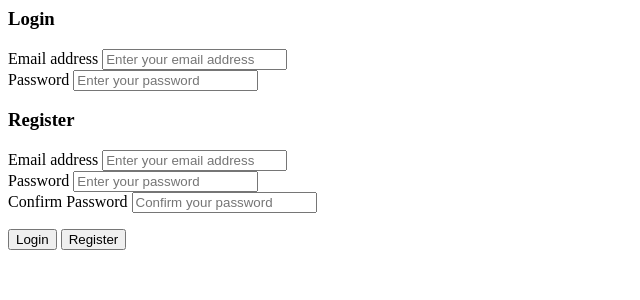
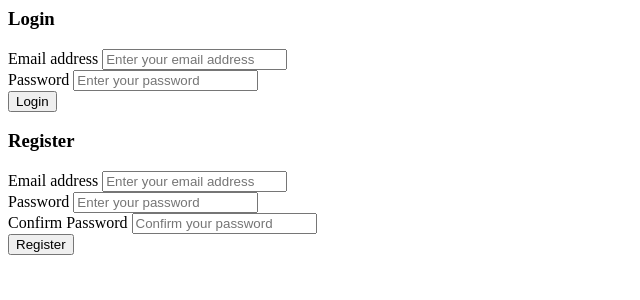
Before and after one commit to Adundo-Maseno/Flask-Task-Management-Application, a Flask app: page /register in a window 1280 px wide. Shown: the top 300 px of the page, without its empty margins (0-640 px from the left). Run offline with Flask 3, Linux system fonts and the light colour scheme.

Commit message:
update on the reg page

```diff
--- a/templates/register.html
+++ b/templates/register.html
@@ -27,6 +27,14 @@
         placeholder="Enter your password"
       />
     </div>
+    <button
+      type="submit"
+      class="w-full inline-flex justify-center rounded-md border border-transparent shadow-sm px-4 py-2 bg-blue-600 text-base font-medium text-white hover:bg-blue-700 focus:outline-none focus:ring-2 focus:ring-offset-2 focus:ring-blue-500 sm:ml-3 sm:w-auto sm:text-sm"
+      id="loginBtn"
+      form="loginForm"
+    >
+      <i class="fas fa-sign-in-alt mr-2"></i> Login
+    </button>
   </form>
   <form class="text-left hidden" id="registerForm" name="registerForm" method="post" action="/register">
     <h3 class="text-lg font-medium text-gray-900 mb-4 form-header">Register</h3>
@@ -60,23 +68,13 @@
         placeholder="Confirm your password"
       />
     </div>
-  </form>
-  <div class="flex justify-between items-center">
     <button
-      type="button"
-      class="w-1/2 inline-flex justify-center rounded-md border border-transparent shadow-sm px-4 py-2 bg-blue-600 text-base font-medium text-white hover:bg-blue-700 focus:outline-none focus:ring-2 focus:ring-offset-2 focus:ring-blue-500 sm:ml-3 sm:w-auto sm:text-sm"
-      id="loginBtn"
-      form="loginForm"
-    >
-      <i class="fas fa-sign-in-alt mr-2"></i> Login
-    </button>
-    <button
-      type="button"
-      class="w-1/2 inline-flex justify-center rounded-md border border-gray-300 shadow-sm px-4 py-2 bg-white text-base font-medium text-gray-700 hover:bg-gray-50 focus:outline-none focus:ring-2 focus:ring-offset-2 focus:ring-indigo-500 sm:ml-3 sm:w-auto sm:text-sm"
+      type="submit"
+      class="w-full inline-flex justify-center rounded-md border border-gray-300 shadow-sm px-4 py-2 bg-white text-base font-medium text-gray-700 hover:bg-gray-50 focus:outline-none focus:ring-2 focus:ring-offset-2 focus:ring-indigo-500 sm:ml-3 sm:w-auto sm:text-sm"
       id="registerBtn"
       form="registerForm"
     >
       <i class="fas fa-user-plus mr-2"></i> Register
     </button>
-  </div>
+  </form>
 </div>
```
